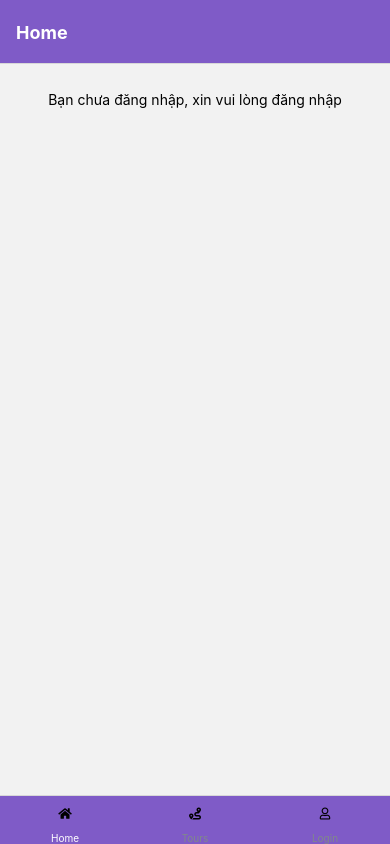
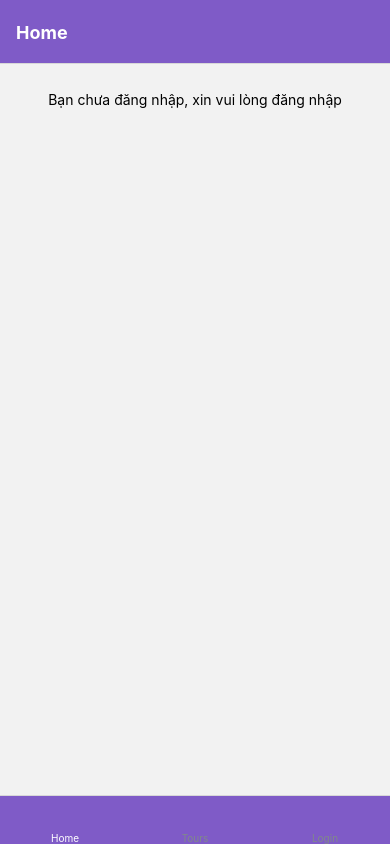
Before and after one commit to catbinhle/GreenReactNative, a React Native app in the folder ReduxApp/: screen / in a window 390 px wide. Built offline with nearby package versions, Linux system fonts and the light colour scheme; no server answers.

Commit message:
[Redux] Change Image

```diff
--- a/ReduxApp/app/navigator/Navigator.js
+++ b/ReduxApp/app/navigator/Navigator.js
@@ -1,8 +1,9 @@
 import React from "react"
+import {Image} from 'react-native'
 import Home from '../modules/Home/Home'
 import Cities from "../modules/Cities/Cities"
 import DetailCity from "../modules/DetailCity/DetailCity"
-import FontAwesome5 from 'react-native-vector-icons/FontAwesome5' // tham khảo: https://github.com/oblador/react-native-vector-icons/blob/master/FONTAWESOME5.md
+//import FontAwesome5 from 'react-native-vector-icons/FontAwesome' // tham khảo: https://github.com/oblador/react-native-vector-icons/blob/master/FONTAWESOME5.md
 import { NavigationContainer } from '@react-navigation/native'
 import { createNativeStackNavigator } from '@react-navigation/native-stack'
 import { createBottomTabNavigator } from '@react-navigation/bottom-tabs'
@@ -66,7 +67,8 @@ const TabsScreen = () => (
                 } else {
                     iconName = 'user'
                 }
-                return <FontAwesome5 name={iconName} light/>
+                // return <FontAwesome5 name={iconName}/>
+                return <Image/>
             },
             tabBarActiveTintColor: 'white',
             tabBarInactiveTintColor: '#81898a',
```
